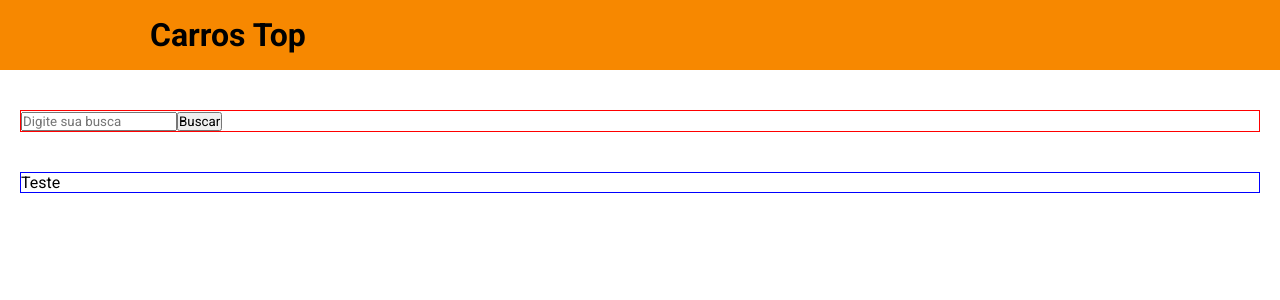
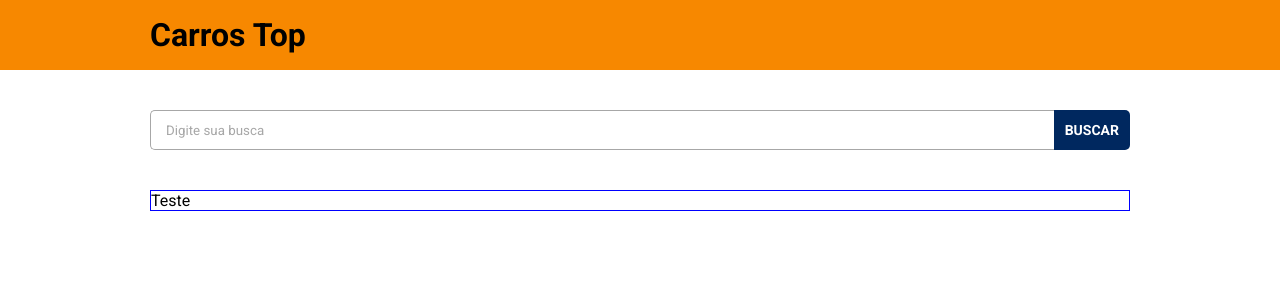
Before and after one commit to lucitacastello/carros-top-2025, a React (Vite) app: page / in a window 1280 px wide. Shown: the top 300 px of the page. Built offline with nearby package versions, Linux system fonts and the light colour scheme.

Commit message:
feat: SearchBar complete

```diff
--- a/src/components/SearchBar/index.tsx
+++ b/src/components/SearchBar/index.tsx
@@ -1,10 +1,13 @@
+import "./styles.css";
+
+
 export default function SearchBar() {
 
     return (
 
-        <form>
-            <input type="text" placeholder="Digite sua busca" />
-            <button type="submit">Buscar</button>
+        <form className="ct-search-bar">
+            <input className="ct-form-control" type="text" placeholder="Digite sua busca" />
+            <button className="ct-search-bar-submit" type="submit">Buscar</button>
         </form>
     );
 }
--- a/src/components/SearchBar/styles.css
+++ b/src/components/SearchBar/styles.css
@@ -0,0 +1,33 @@
+.ct-search-bar {
+  display: flex;
+}
+
+.ct-search-bar input {
+  padding: 0 15px;
+  border: 1px solid var(--ct-color-font-placeholder);
+  border-radius: 5px 0px 0px 5px;
+  border-right: none;
+}
+
+.ct-search-bar input::placeholder {
+  color: var(--ct-color-font-placeholder);
+}
+.ct-search-bar input:focus {
+  outline: none;
+}
+
+.ct-form-control {
+  height: 40px;
+  width: 100%;
+}
+
+.ct-search-bar-submit {
+  background-color: var(--ct-color-bg-tertiary);
+  color: var(--ct-color-font-quarternary);
+  text-transform: uppercase;
+  font-weight: 700;
+  font-size: 14px;
+  padding: 0 11px;
+  border: none;
+  border-radius: 0px 5px 5px 0px;
+}
--- a/src/index.css
+++ b/src/index.css
@@ -3,11 +3,13 @@
 :root {
   --ct-color-bg-primary: #fff;
   --ct-color-bg-secondary: #f78800;
+  --ct-color-bg-tertiary: #00285F;
 
   --ct-color-font-primary: #000;
   --ct-color-font-secondary: #585858;
   --ct-color-font-tertiary: #00285F;
   --ct-color-font-quarternary: #fff;
+  --ct-color-font-placeholder: #a7a7a7;
 
 }
 
--- a/src/routes/Catalog/index.tsx
+++ b/src/routes/Catalog/index.tsx
@@ -4,26 +4,20 @@
 import SearchBar from "../../components/SearchBar";
 
 export default function Catalog() {
-
   return (
-
     <>
       <Header />
       <main className="ct-catalog-main">
-                <section id="ct-catalog-section">
+        <section id="ct-catalog-section" className="ct-container">
           <div className="ct-search-bar-container">
             <SearchBar />
           </div>
 
-                    <div className="ct-catalogs-card-container">
+          <div className="ct-catalog-cards-container">
             <div>Teste</div>
-
           </div>
-
-
         </section>
       </main>
-
     </>
-    )
+  );
 }
--- a/src/routes/Catalog/styles.css
+++ b/src/routes/Catalog/styles.css
@@ -7,11 +7,10 @@
 }
 
 .ct-search-bar-container {
-    margin-bottom: 40px ;
-  border: 1px solid red;
+  margin-bottom: 40px;
 }
 
-.ct-catalogs-card-container {
+.ct-catalog-cards-container{
   border: 1px solid blue;
 }
 
```
Lines whose indentation alone changed are shown as unchanged.
